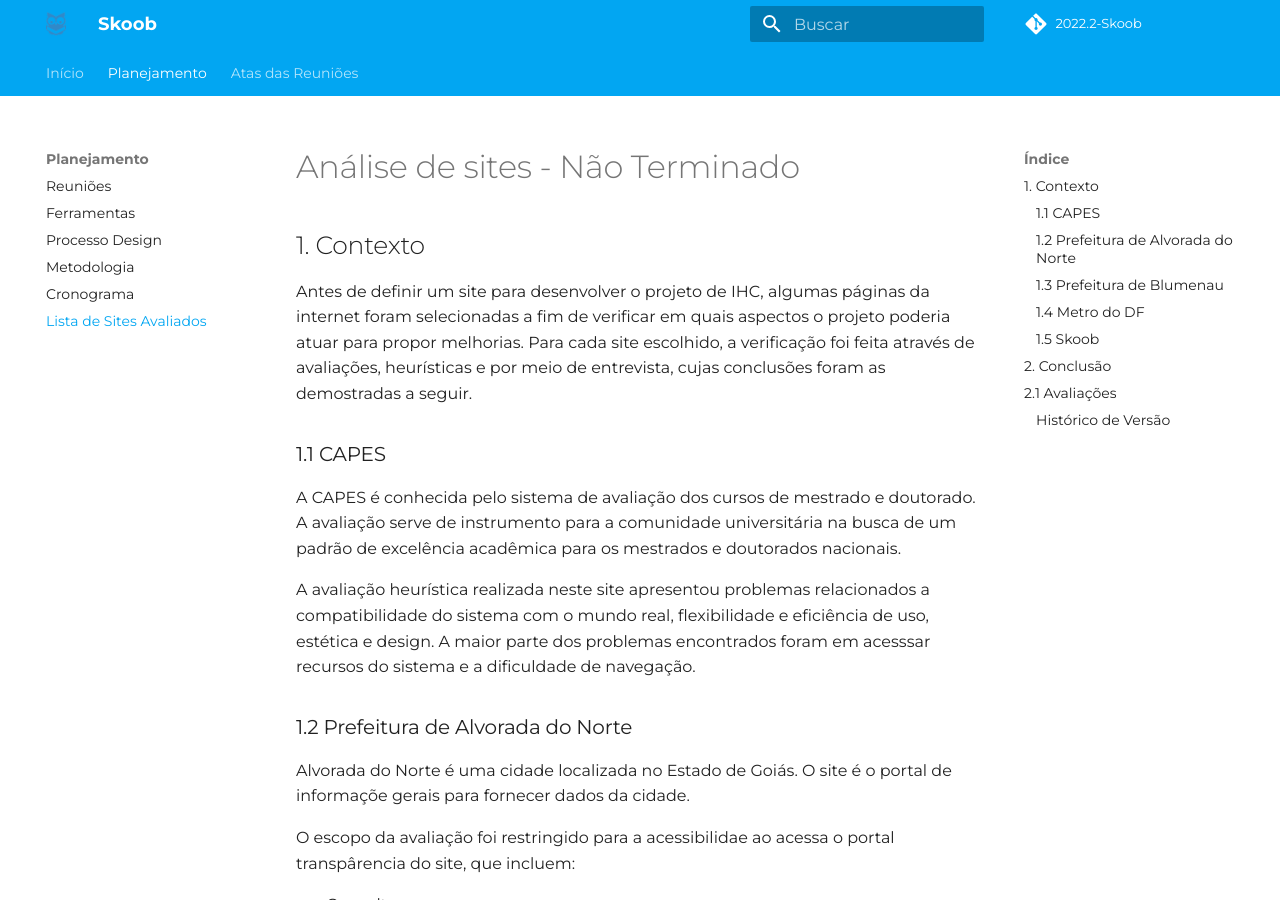
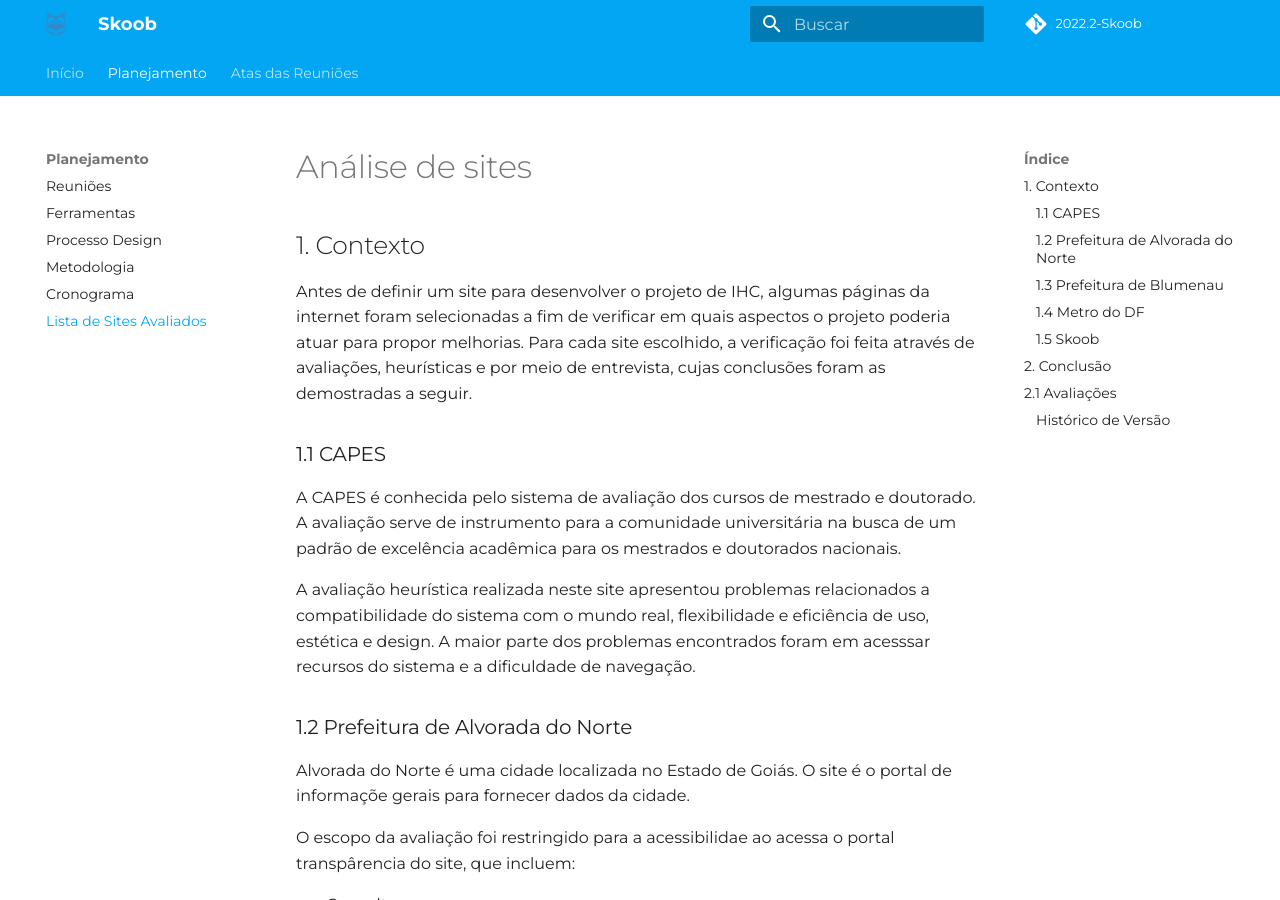
Before and after one commit to Interacao-Humano-Computador/2022.2-Skoob, an MkDocs documentation site: the page built from docs/planejamento/SitesAvaliados.md, in a window 1280 px wide and 900 px high. Built offline with MkDocs 1.6.1 and Material for MkDocs 9.7.7, drawn with Linux system fonts in a browser that asks for light colours; some web fonts are replaced; comment, search, counter and statistics services are not loaded.

Commit message:
formatacao de texto

```diff
--- a/docs/planejamento/SitesAvaliados.md
+++ b/docs/planejamento/SitesAvaliados.md
@@ -1,4 +1,4 @@
-# Análise de sites - Não Terminado
+# Análise de sites
 
 ## 1. Contexto
 Antes de definir um site para desenvolver o projeto de IHC, algumas páginas da internet foram selecionadas a fim de verificar em quais aspectos o projeto poderia atuar para propor melhorias. Para cada site escolhido, a verificação foi feita através de avaliações, heurísticas e por meio de entrevista, cujas conclusões foram as demostradas a seguir.
```
